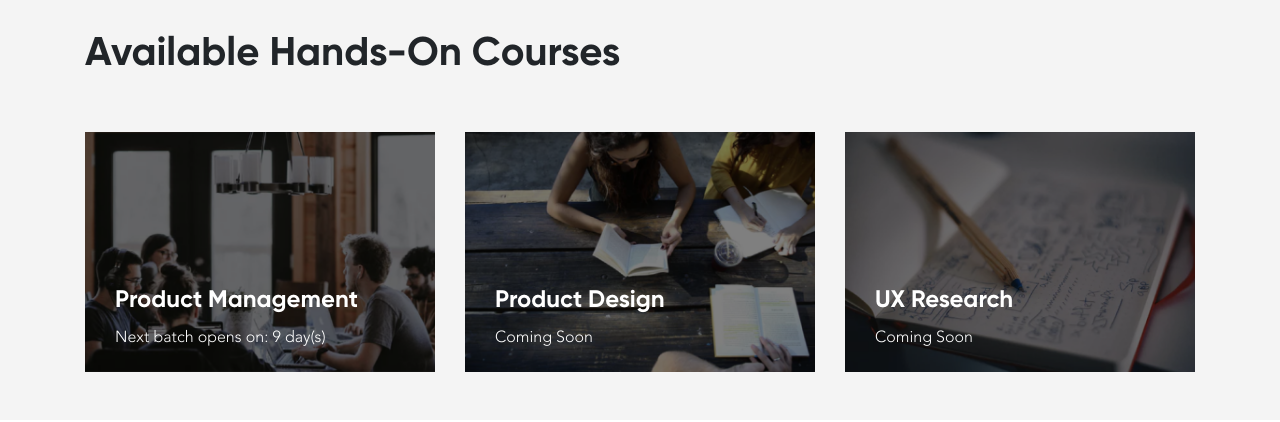
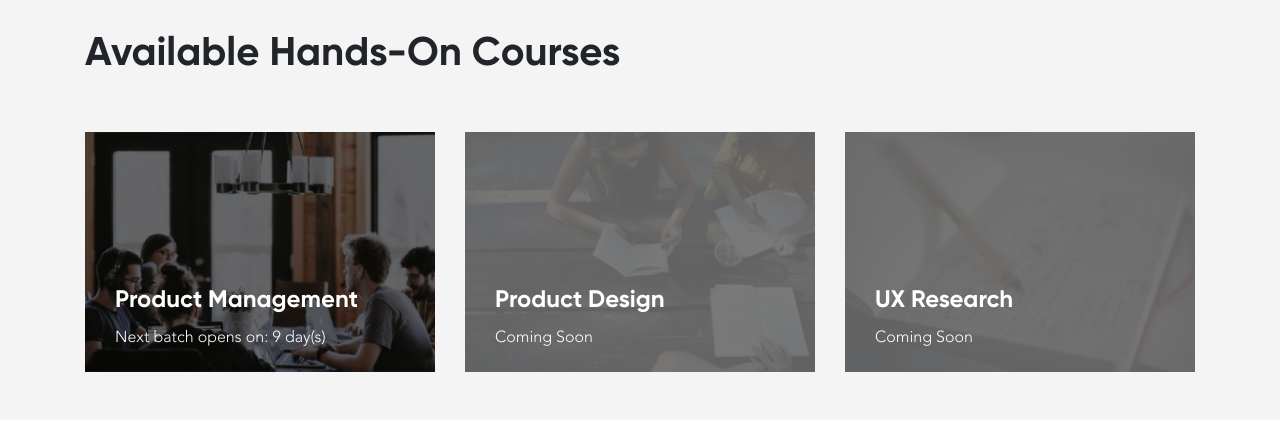
Before and after one commit to salvira3/hands-on, a React (Create React App) app: page / in a window 1280 px wide. Shown: the part 820-1242 px from the top of the page. Built offline with nearby package versions, Linux system fonts and the light colour scheme; a web font is replaced by a local one.

Commit message:
change the inactive course card opacity and color

```diff
--- a/src/component/CourseCard.jsx
+++ b/src/component/CourseCard.jsx
@@ -32,7 +32,7 @@ export class CourseCard extends React.Component {
     }
     else {
       return(
-        <div className="col-md-4 col-sm-12 pt-5">
+        <div className="col-md-4 col-sm-12 pt-5 disable-thumbnail">
           <div className="thumbnail-container">
             <img src={require(`../asset/${this.props.img_url}.png`)} alt="course"/>
             <h4 class="bold-title title">{this.props.title}</h4>
--- a/src/mystyle.css
+++ b/src/mystyle.css
@@ -151,6 +151,7 @@ body {
   position: relative;
 
 }
+
 .thumbnail-container img{
   object-fit: cover;
   width: 100%;
@@ -180,6 +181,18 @@ body {
   bottom: 5px;
   left: 30px;
   z-index: 2;
+}
+.disable-thumbnail .thumbnail-container::before {
+  content: '';
+  position: absolute;
+  width: 100%;
+  top: 0;
+  left: 0;
+  bottom: 0;
+  right: 0;
+  z-index: 1;
+  background: rgba(107, 107, 107, 0.9);
+
 }
 .about-section {
   color: #333;
```
